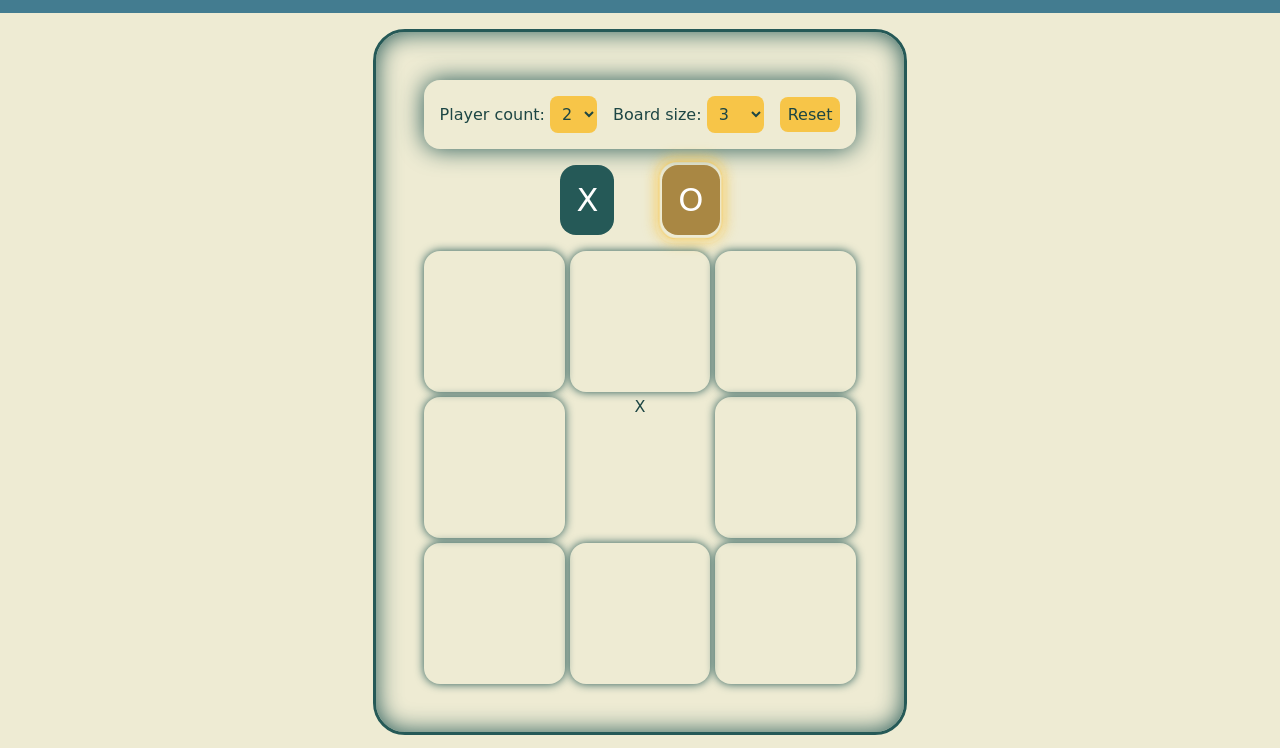
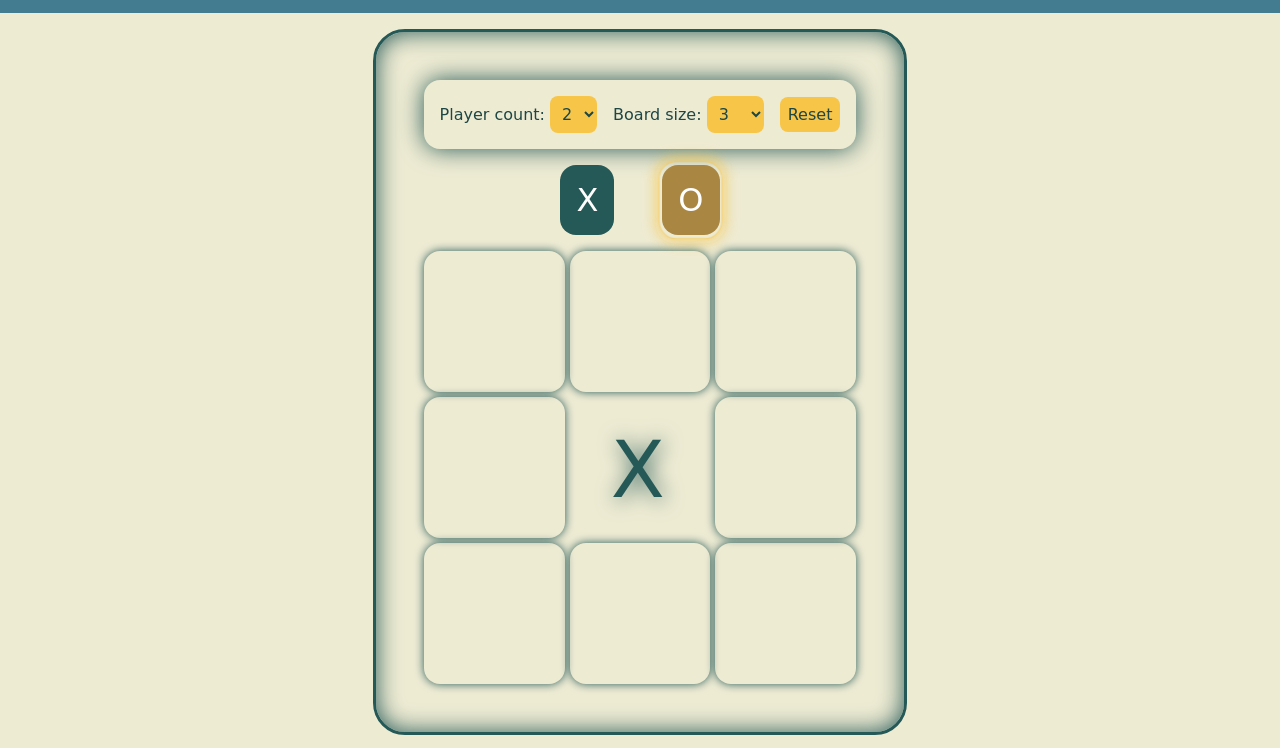
Before and after one commit to rshp/odin-tictactoe, a plain HTML site: page index.html in a window 1280 px wide. Both pictures are taken after a click on the element 639 px from the left and 543 px from the top of the page. Shown: the part 76-824 px from the top of the page. Drawn offline with Linux system fonts and the light colour scheme.

Commit message:
Change markers to SVG text icons

```diff
--- a/script.js
+++ b/script.js
@@ -264,10 +264,14 @@ const render = (() => {
 				e.target.dataset.coord_row,
 				e.target.dataset.coord_col
 			);
-			e.target.innerHTML =
+			let markerContainer = `<svg viewBox="-4 -16 20 20" xmlns="http://www.w3.org/2000/svg">
+			<text>${
 				gameBoard.getBoard()[e.target.dataset.coord_row][
 					e.target.dataset.coord_col
-				];
+				]
+			}</text>
+		</svg>`;
+			e.target.innerHTML = markerContainer;
 			e.target.classList.add('board-cell-marked');
 		});
 	}
--- a/style.css
+++ b/style.css
@@ -148,17 +148,27 @@ footer svg:hover {
 
 .game-board {
 	display: grid;
-	grid-template-columns: repeat(3, 1fr);
+	gap: 5px;
+	justify-items: center;
+	align-items: center;
 	aspect-ratio: 1;
-	gap: 5px;
-	/* justify-items: center; */
-	/* align-items: center; */
 }
 
 .board-cell {
 	position: relative;
-	text-align: center;
 	border-radius: 10px;
+	min-width: 100%;
+	min-height: 100%;
+	display: flex;
+	align-items: center;
+	justify-content: center;
+	padding: 0px;
+	user-select: none;
+}
+
+.board-cell svg {
+	fill: #255957;
+	filter: drop-shadow(3px 3px 15px #255957);
 }
 
 .board-cell::after {
@@ -173,9 +183,9 @@ footer svg:hover {
 	border-radius: 1rem;
 }
 
-/* .board-cell-marked {
-	border: 1px solid #255957;
-} */
+.board-cell-marked {
+	transform: scale(0.7);
+}
 
 .board-cell-marked::after {
 	display: none;
```
